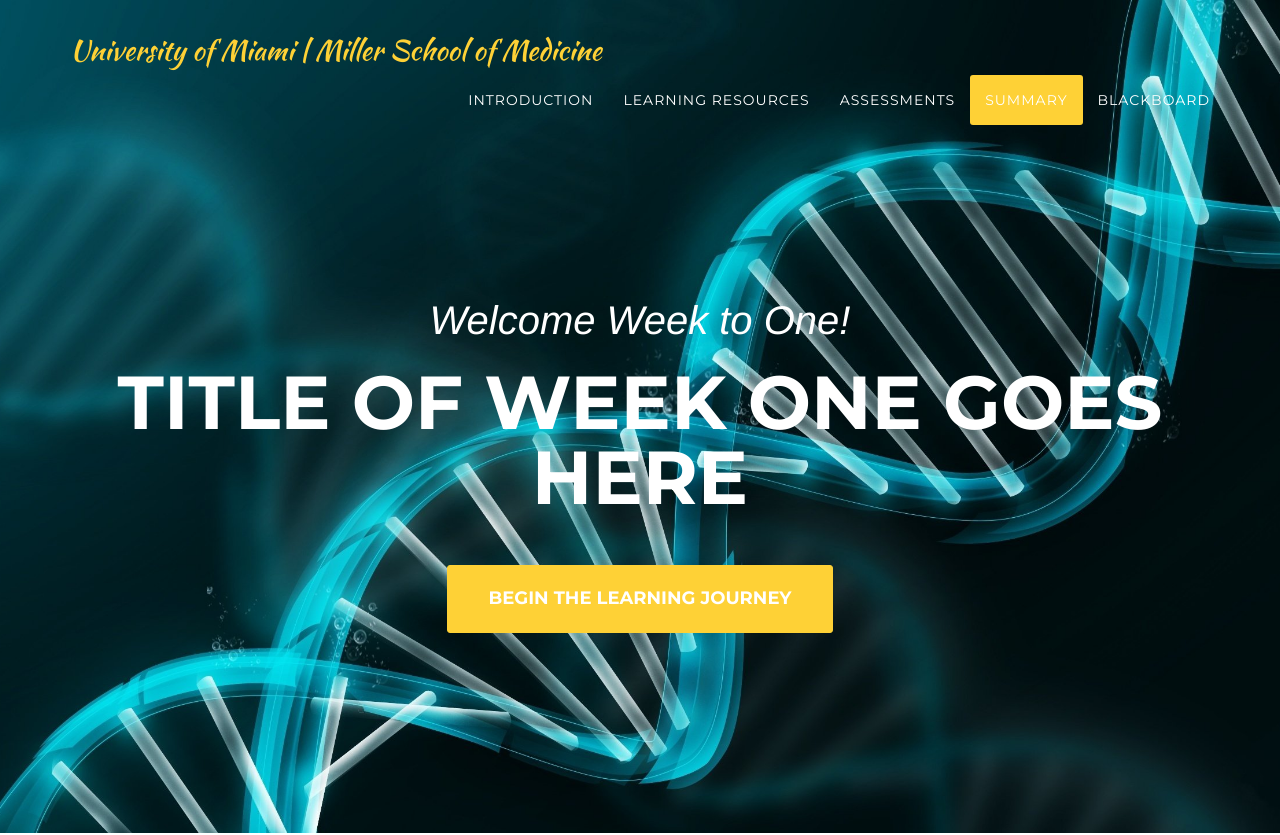
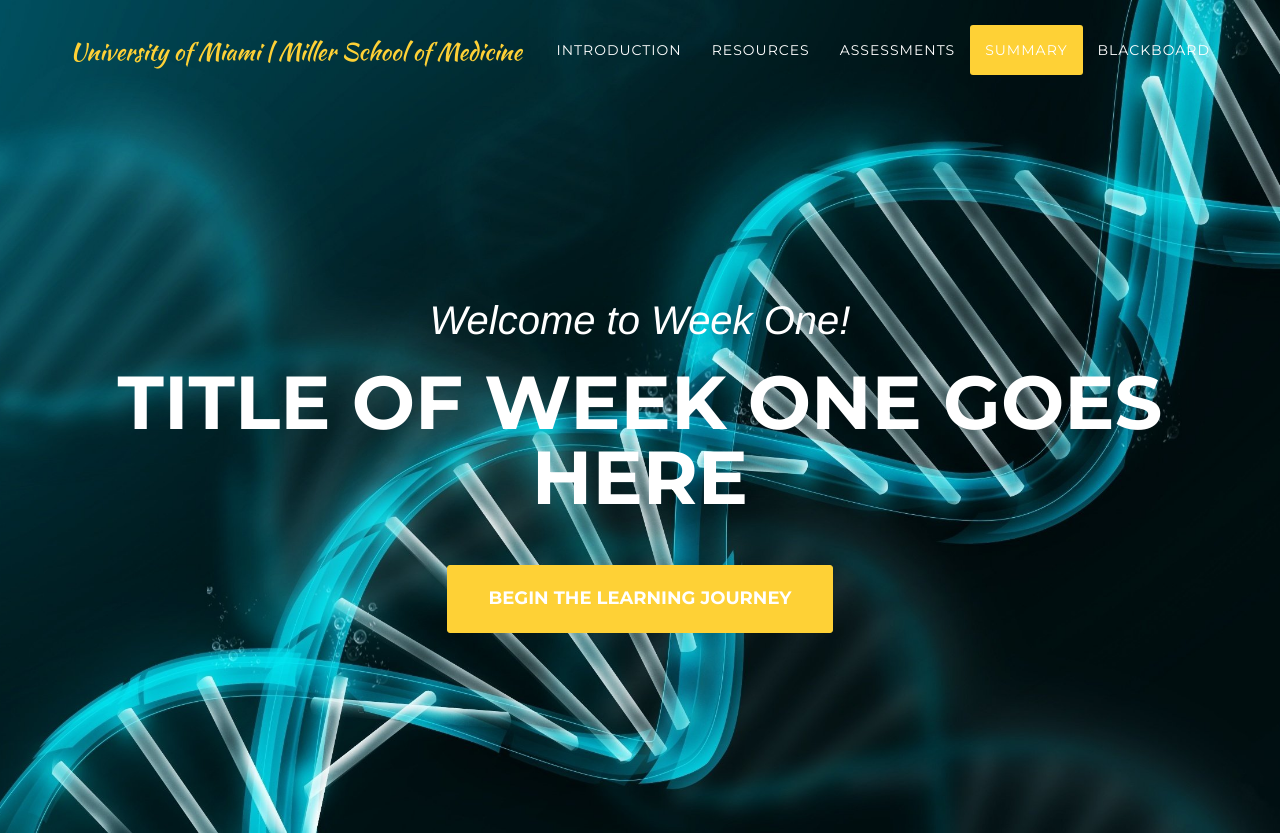
Before and after one commit to edwinmerced/ummiller, a website: page index.html in a window 1280 px wide. Shown: the top 835 px of the page. Drawn offline with nearby package versions, Linux system fonts and the light colour scheme; a web font is replaced by a local one.

Commit message:
Add files via upload

```diff
--- a/index.html
+++ b/index.html
@@ -43,7 +43,7 @@
                 <button type="button" class="navbar-toggle" data-toggle="collapse" data-target="#bs-example-navbar-collapse-1">
                     <span class="sr-only">Toggle navigation</span> Menu <i class="fa fa-bars"></i>
                 </button>
-                <a class="navbar-brand page-scroll" href="#page-top">University of Miami | Miller School of Medicine</a>
+                <a class="navbar-brand page-scroll" href="#page-top"><small>University of Miami | Miller School of Medicine</small></a>
             </div>
 
             <!-- Collect the nav links, forms, and other content for toggling -->
@@ -56,7 +56,7 @@
                         <a class="page-scroll" href="#services">Introduction</a>
                     </li>
                     <li>
-                        <a class="page-scroll" href="#portfolio">Learning Resources</a>
+                        <a class="page-scroll" href="#portfolio">Resources</a>
                     </li>
                     <li>
                         <a class="page-scroll" href="#about">Assessments</a>
@@ -81,7 +81,7 @@
     <header>
         <div class="container">
             <div class="intro-text">
-                <div class="intro-lead-in">Welcome Week to One!</div>
+                <div class="intro-lead-in">Welcome to Week  One!</div>
                 <div class="intro-heading">Title of Week One Goes Here</div>
                 <a href="#services" class="page-scroll btn btn-xl">Begin the Learning Journey</a>
             </div>
```
